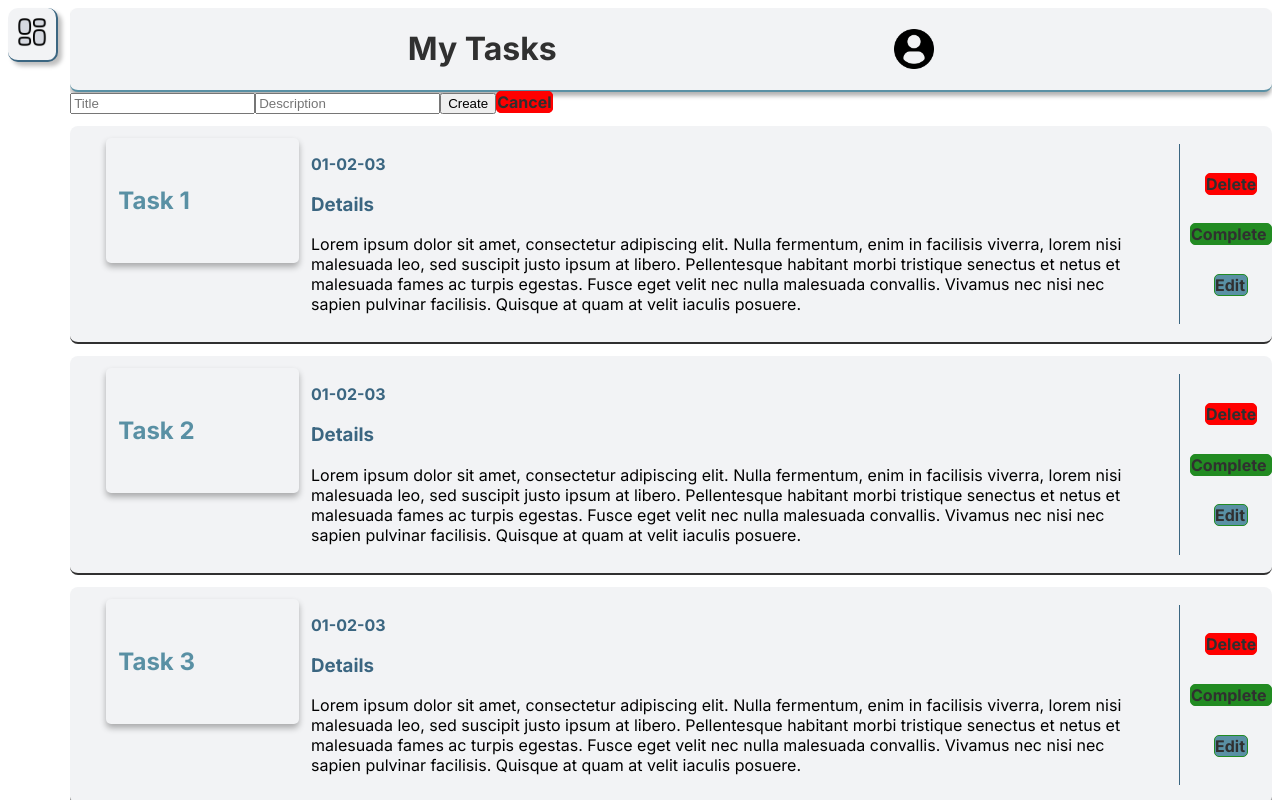
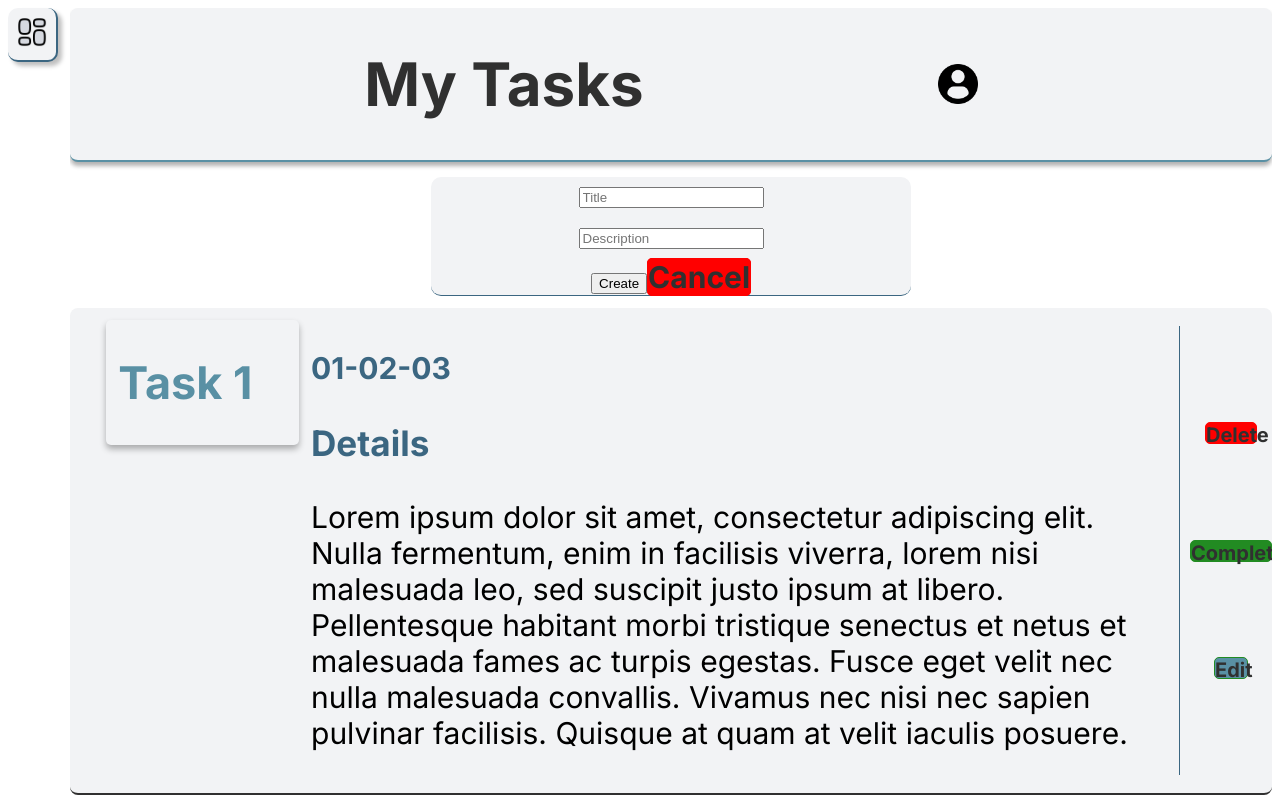
Before and after one commit to Emberalive/taskManager, a React (Vite) app: page / in a window 1280 px wide. Both pictures are taken after a click on the link "Add New Task". Shown: the top 800 px of the page. Built offline with nearby package versions, Linux system fonts and the light colour scheme.

Commit message:
i started the styles for the form, and put the buttons into their own div so that I can have them sat horizontally underneath the form inputs

```diff
--- a/src/components/NewTaskForm.jsx
+++ b/src/components/NewTaskForm.jsx
@@ -4,9 +4,11 @@ export default function NewTaskForm(props) {
             <input type="text" className="newTaskForm__input" placeholder="Title" name="title"/>
 
             <input type="text" name="description" className="newTaskForm__input" placeholder="Description" />
+            <div className="newTaskForm__buttonContainer">
+                <button type="submit" className="newTaskForm__button">Create</button>
+                <a className="cancel" onClick={() => props.handleNewTask()}>Cancel</a>
+            </div>
 
-            <button type="submit" className="newTaskForm__button">Create</button>
-            <a className="cancel" onClick={() => props.handleNewTask()}>Cancel</a>
         </form>
     )
 }
--- a/src/index.css
+++ b/src/index.css
@@ -1,5 +1,7 @@
 :root {
     font-family: 'inter', sans-serif;
+    font-size: 30px;
+    --button-size: 20px;
     --primary: #f2f3f5;
     --secondary: #5990a4;
     --tertiary: #3b6681;
@@ -188,6 +190,7 @@ main {
 }
 
 .controls > .delete {
+    font-size: var(--button-size);
     color: var(--accent);
     font-weight: bold;
     background-color: red;
@@ -199,6 +202,7 @@ main {
 }
 
 .controls > .complete {
+    font-size: var(--button-size);
     color: var(--accent);
     font-weight: bold;
     background-color: forestgreen;
@@ -210,6 +214,7 @@ main {
 }
 
 .controls > .edit {
+    font-size: var(--button-size);
     color: var(--accent);
     font-weight: bold;
     background-color: var(--secondary);
@@ -241,7 +246,23 @@ main {
 }
 
 .newTaskForm {
+    display: flex;
+    flex-direction: column;
+    align-items: center;
+    margin-top: 15px;
+    border-bottom: 1px solid var(--tertiary);
+    width: 40%;
+    margin-left: 30%;
+    border-radius: 10px;
+    background-color: var(--primary);
+}
 
+.newTaskForm > input {
+    margin: 10px;
+}
+
+.newTaskForm > a {
+    margin: 10px;
 }
 
 .cancel {
```
